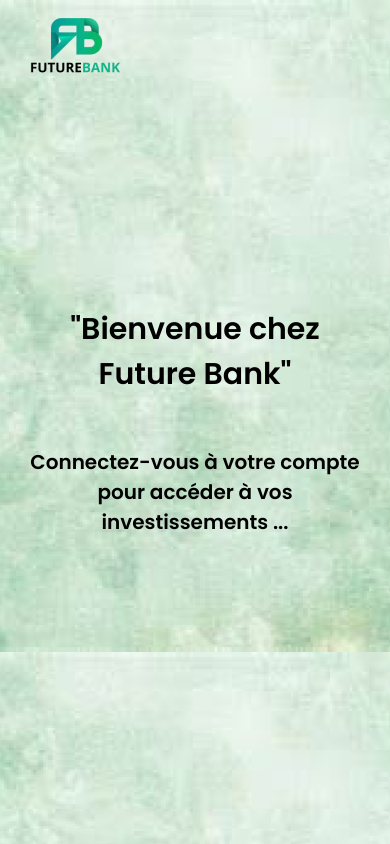
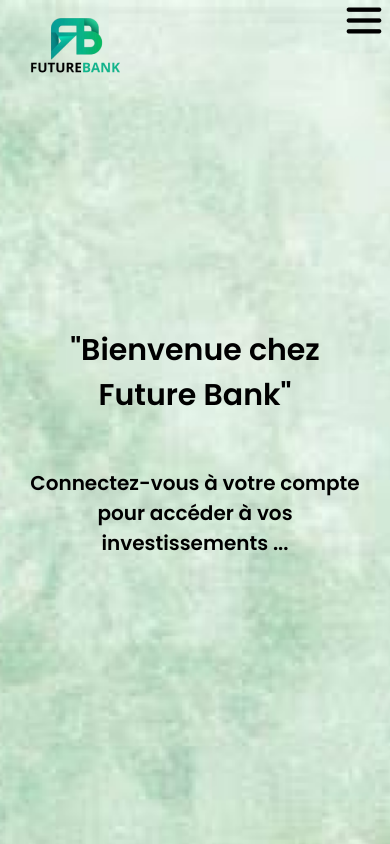
Before and after one commit to ligh-cloud/future-bank, a plain HTML site: page login.html in a window 390 px wide. Shown: the top 844 px of the page. Drawn offline with Linux system fonts and the light colour scheme.

Commit message:
les derniers retouches css dans média query page log in et sign up

```diff
--- a/login.html
+++ b/login.html
@@ -12,7 +12,7 @@
         <section class="login-section">
             <div class="container-login">
                 <img src="img/logo.png" alt="logo" class="logo">
-                <!-- <div id="burge" style="display: none;"><img src="" alt=""></div> -->
+                <div class="burger1"><img src="img/menu sandwish 2.png" alt="burger-menu"></div>
                 <div class="form-login-box">
                      <h1>Log in </h1>
                       <form class="form-login">
@@ -25,7 +25,6 @@
                         <p>Don't have an account? </p>
                         <a href="signup.html"> Sign up</a>
                     </div>
-                      <!-- <p class="signup-text"> Don't have an account? <a href="signup.html"> Sign up</a> </p> -->
                 </div>
                 <div class="login-text-right">
                   <h1> "Bienvenue chez <br> Future Bank"</h1>
--- a/styleh.css
+++ b/styleh.css
@@ -258,6 +258,12 @@
     width: 150px;
     height: auto;
 }
+.burger1{
+    display: none;
+}
+.burger2{
+    display: none;
+}
 @media only screen and (max-width:412px){
     .container-login{
         display: grid;
@@ -274,9 +280,10 @@
         grid-column: 1/3;
         grid-row: 1/2;
         padding: 0;
-        height: 100vh;
+        height: 105vh;
         width: 110vw;
         gap: 30px;
+        background-size: cover;
     }
     .form-login-box{
         grid-column: 1/3;
@@ -288,11 +295,15 @@
         left: 0px;
         z-index: 3;
 }
-/* .login-text-right{
-    height: px;
-} */
 .signup-text a {
     width: 100px;
+}
+  .burger1{
+   display: block;
+   position: absolute;
+   top: 0;
+   right: 0;
+   margin: 0;
 }
 @media only screen and (max-width:412px){
     .signup-form {
@@ -354,3 +365,9 @@
 .btn-register {
     margin-left: 100px;
 }
+.burger2{
+    display: block;
+    position: absolute;
+    top: 0;
+    padding-left: 300px;
+ }
```
Also changed, not shown: signup.html (+1 -0 lines).
